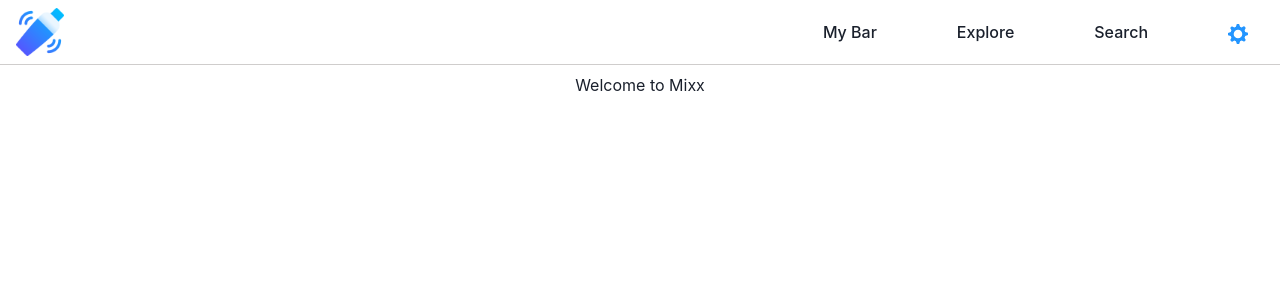
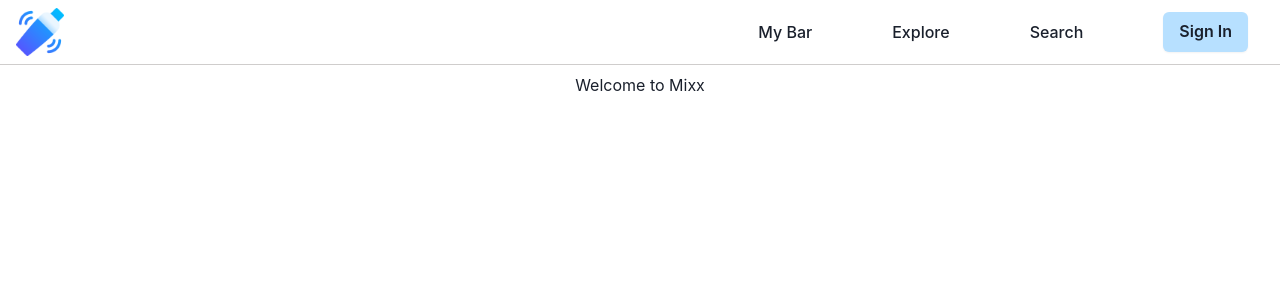
Before and after one commit to alorber/Mixx, a React (Create React App) app in the folder frontend/: page / in a window 1280 px wide. Shown: the top 300 px of the page. Built offline with nearby package versions, Linux system fonts and the light colour scheme.

Commit message:
Adds signin button to navbar

```diff
--- a/frontend/src/components/sections/Navbar/Navbar.tsx
+++ b/frontend/src/components/sections/Navbar/Navbar.tsx
@@ -1,9 +1,11 @@
 import * as React from 'react';
 import NavbarLink from '../../ui/NavbarLink/NavbarLink';
 import { CloseIcon, HamburgerIcon, SettingsIcon } from '@chakra-ui/icons';
+import { Link as RouterLink } from 'react-router-dom';
 import { NAVBAR_ITEMS } from './NavbarItems';
 import {
   Box,
+  Button,
   Collapse,
   Flex,
   Icon,
@@ -45,8 +47,14 @@ const Navbar = ({ isLoggedIn }: NavbarProps) => {
           </Flex>
           {/* Desktop Navbar Links */}
           <Flex display={{ base: 'none', md: 'flex' }} h='fill' ml={'auto'}>
-            <DesktopNavbarItems />
+            <DesktopNavbarItems isLoggedIn={isLoggedIn} />
           </Flex>
+          {/* Sign In Button on Mobile */}
+          { !isLoggedIn && (
+            <Flex alignItems='center' ml='auto' display={{base: 'flex', md: 'none'}}>
+              <SignInButton closeNavbar={closeNavbar} />
+            </Flex>
+          )}
         </Flex>
       </Flex>
 
@@ -59,7 +67,7 @@ const Navbar = ({ isLoggedIn }: NavbarProps) => {
 };
 
 // Navbar Items for Desktop
-const DesktopNavbarItems = () => {
+const DesktopNavbarItems = ({ isLoggedIn }: NavbarProps) => {
   return (
     <Stack spacing={[4, 4, 10, 20]} align="center" justify={"flex-end"}
       direction={"row"} pr={4}>
@@ -84,10 +92,18 @@ const DesktopNavbarItems = () => {
           </Popover>
         </Box>
       ))}
-      <NavbarLink linkTo={"/settings"}>
-        <Icon color={'#2395ff'} w={5} h={5} as={SettingsIcon} _hover={{ transform: "rotate(45deg)", transition: 'all .25s ease-in' }}
-          transform={'rotate(-45deg)'} transition={'all .25s ease'} />
-      </NavbarLink>
+      {isLoggedIn
+        ? (
+            <NavbarLink linkTo={"/settings"}>
+              <Icon color={'#2395ff'} w={5} h={5} as={SettingsIcon}
+                  _hover={{ transform: "rotate(45deg)", transition: 'all .25s ease-in' }}
+                  transform={'rotate(-45deg)'} transition={'all .25s ease'} />
+            </NavbarLink>
+          )
+        : (
+          <SignInButton />
+        )
+      }
     </Stack>
   );
 }
@@ -120,7 +136,8 @@ const MobileNavbarItem = ({ navbarItem, closeNavbar }: { navbarItem: NavbarItem,
       <Stack pl={4} borderLeft={"solid #cfcdcc .5px"} align='start'>
         {navbarItem.children && (
           navbarItem.children.map((child) => (
-            <NavbarLink key={child.label} linkTo={child.href ?? '#'} isSubNav={true} onPageChange={() => { closeNavbar(); closeSubmenu() }}>
+            <NavbarLink key={child.label} linkTo={child.href ?? '#'} isSubNav={true}
+                onPageChange={() => { closeNavbar(); closeSubmenu() }}>
               {child.label}
             </NavbarLink>
           ))
@@ -130,4 +147,14 @@ const MobileNavbarItem = ({ navbarItem, closeNavbar }: { navbarItem: NavbarItem,
   </>)
 }
 
+// Sign In Button
+const SignInButton = ({closeNavbar}: {closeNavbar?: () => void}) => {
+  return (
+    <Button as={RouterLink} to={'/login'} onClick={closeNavbar} boxShadow='sm' backgroundColor={"#b7e0ff"}
+        _hover={{boxShadow: 'md'}} _active={{boxShadow: 'lg'}} _focus={{outline: "none"}}>
+      Sign In
+    </Button>
+  );
+}
+
 export default Navbar;
```
